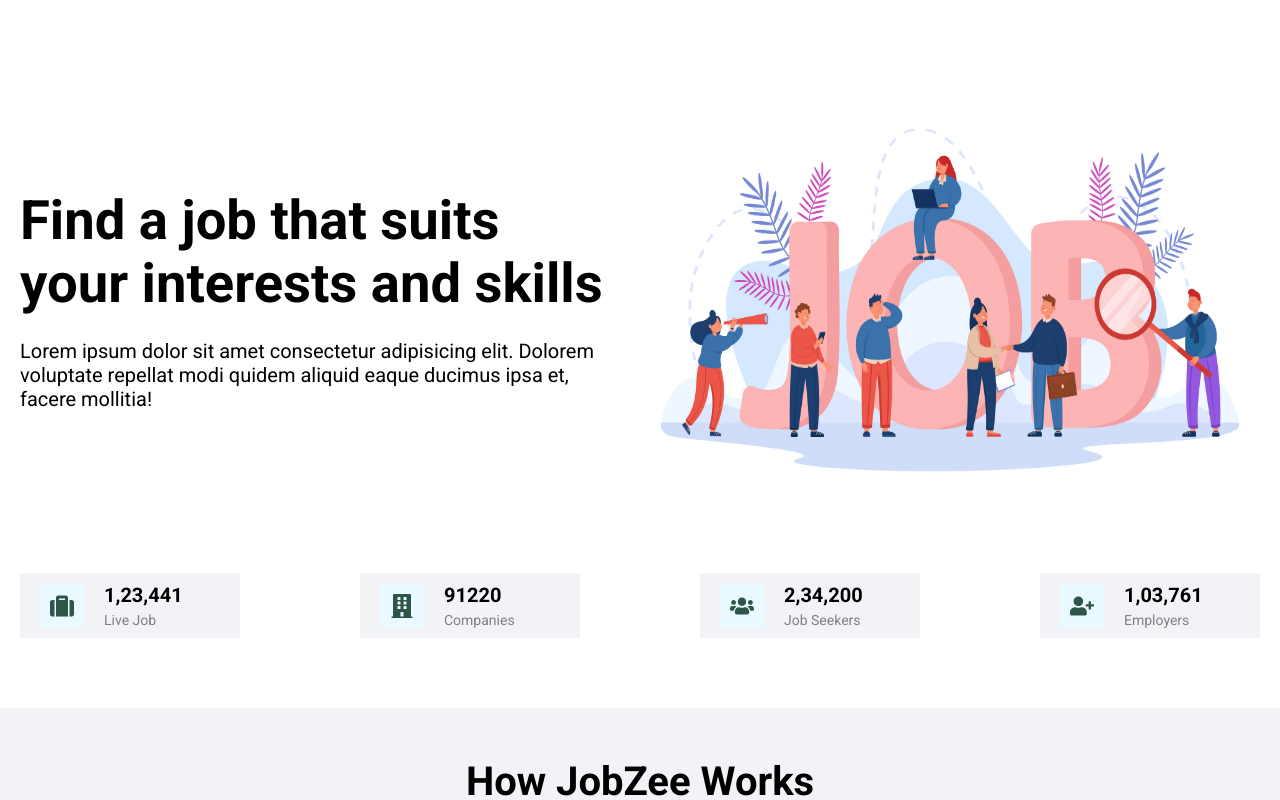
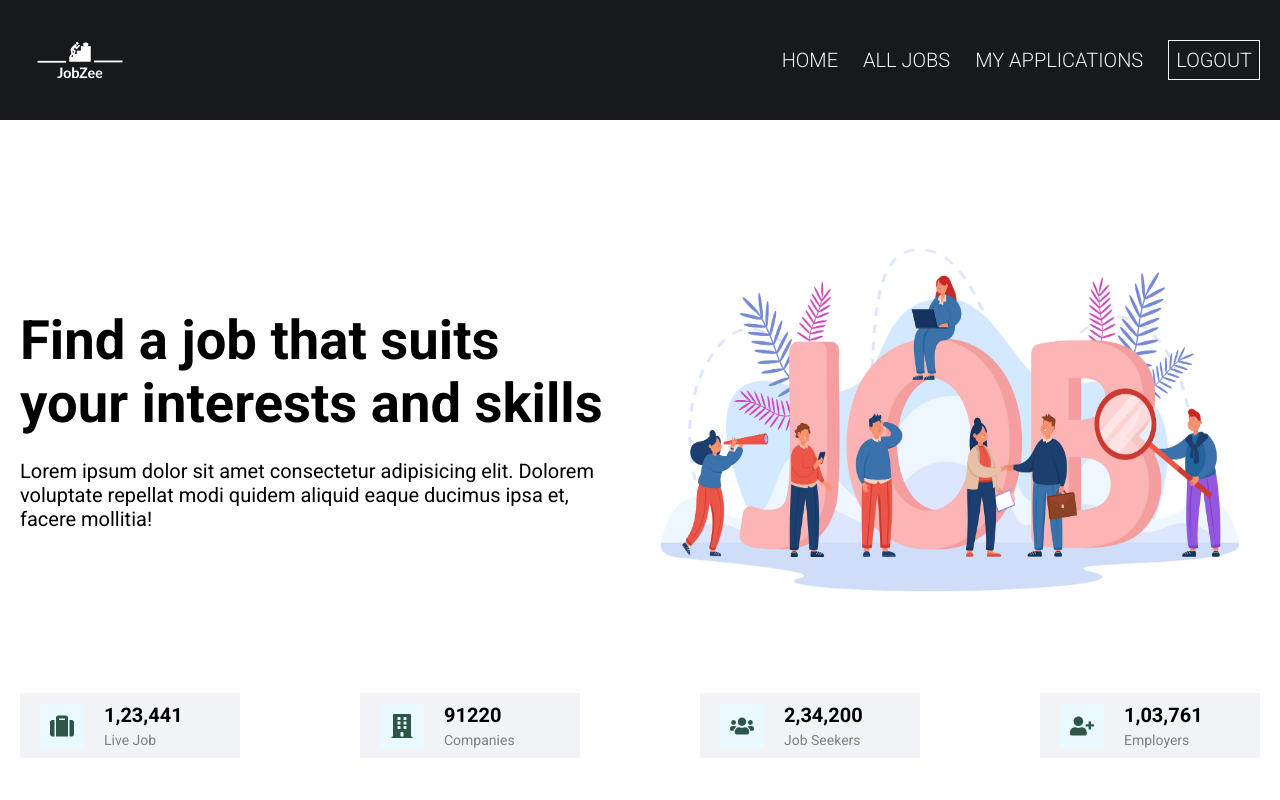
Before and after one commit to laca8/job-seeking, a React (Vite) app: page / in a window 1280 px wide. Shown: the top 800 px of the page. Built offline with nearby package versions, Linux system fonts and the light colour scheme; no server answers.

Commit message:
Update Navbar.jsx

```diff
--- a/src/components/Layout/Navbar.jsx
+++ b/src/components/Layout/Navbar.jsx
@@ -27,7 +27,7 @@ const Navbar = () => {
   };
 
   return (
-    <nav className={isAuthorized ? "navbarShow" : "navbarHide"}>
+    <nav className={"navbarShow"}>
       <div className="container">
         <div className="logo">
           <img src="/JobZee-logos__white.png" alt="logo" />
```
